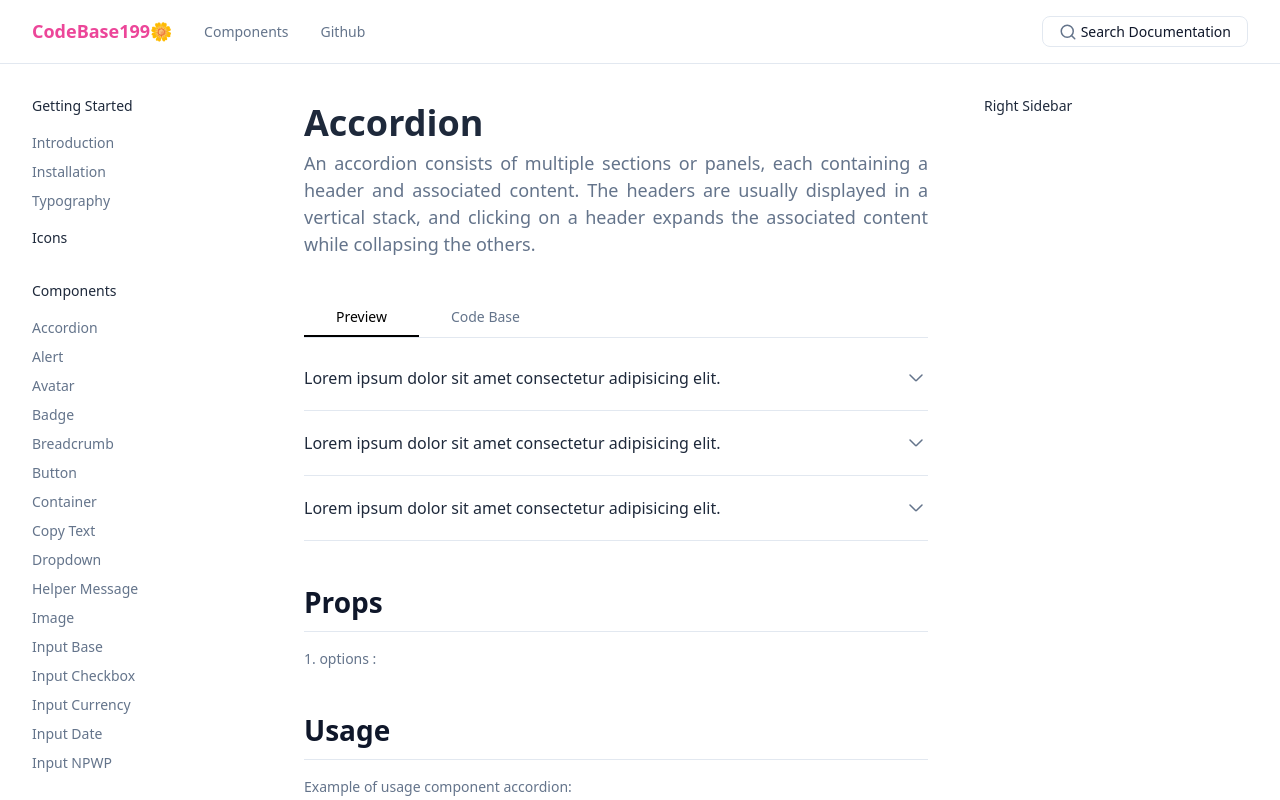
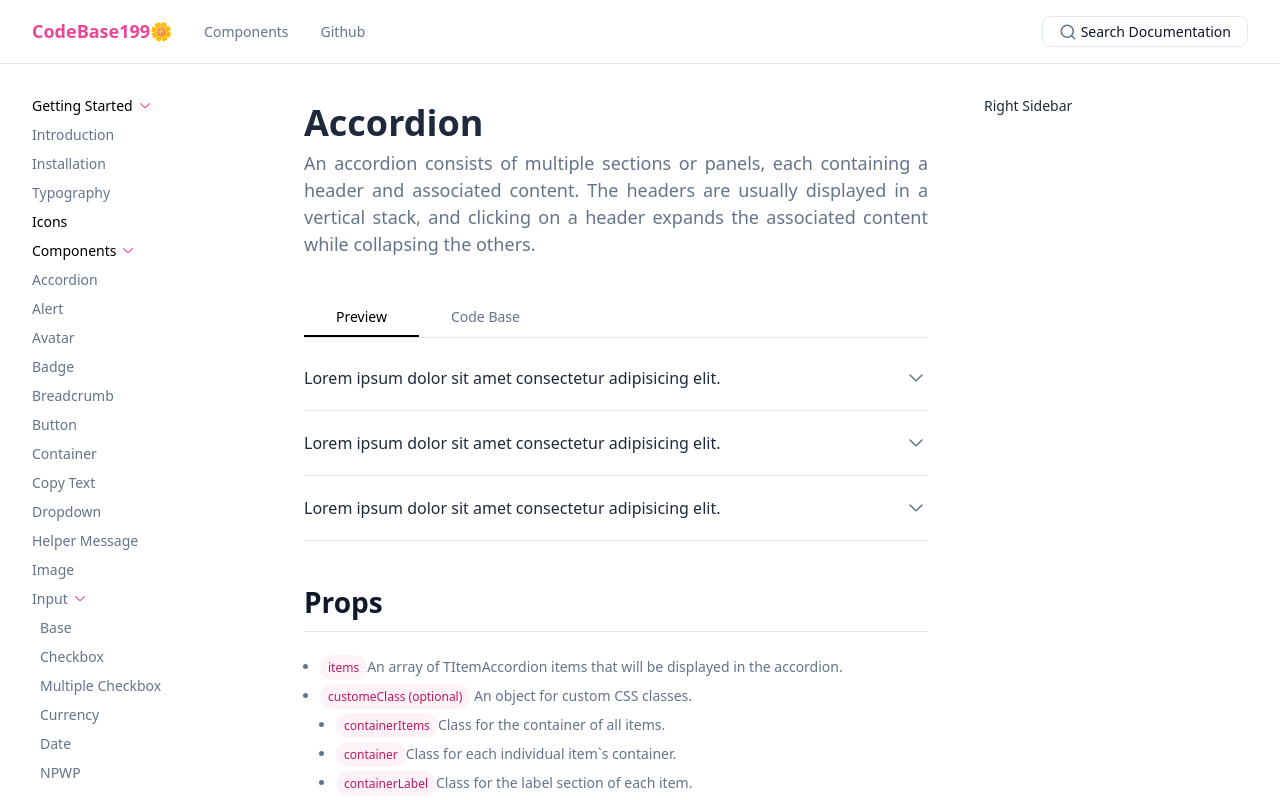
Before and after one commit to siska199/pp-w-code-base-react, a React (Vite) app in the folder react/: page / in a window 1280 px wide. Built offline with nearby package versions, Linux system fonts and the light colour scheme.

Commit message:
add feature list infinite loop

```diff
--- a/react/src/assets/icons/IconChevronToggle.tsx
+++ b/react/src/assets/icons/IconChevronToggle.tsx
@@ -1,17 +1,24 @@
 import { IconChevronDown } from '@assets/icons';
-import clsx from 'clsx';
+import { cn } from '@lib/utils/helper';
 
 interface TProps {
     isOpen: boolean;
+    onClick?:()=>void;
+    className?: string;
 }
 
 const IconChevronToggle = (props: TProps) => {
-    const { isOpen } = props
+    const { isOpen, onClick,className,...attrs } = props
+
+    const handleOnClick =()=>{
+        onClick && onClick()
+    }
     return (
-        <IconChevronDown className={clsx({
-            "transition-transform duration-300 cursor-pointer": true,
-            "rotate-180": isOpen
-        })} />
+        <IconChevronDown className={cn({
+            "transition-transform flex-inline duration-300 cursor-pointer": true,
+            "rotate-180": isOpen,
+            [className||'']:className
+        })} {...attrs} onClick={handleOnClick}/>
     )
 }
 
--- a/react/src/components/Sidebar.tsx
+++ b/react/src/components/Sidebar.tsx
@@ -1,14 +1,22 @@
 import { IconClose } from "@assets/icons"
-import Link from "@components/ui/Link"
 import Logo from "@components/ui/Logo"
 import useSidebar from "@hooks/ui/useSidebar"
 import { handleStopPropagation } from "@lib/utils/helper"
+import { TItemMenu } from "@types"
 import { useEffect, useState } from "react"
+import NestedMenu from "./ui/NestedMenu"
 
 
 const Sidebar = () => {
-    const [topPosition, setTopPosition] = useState(0)
-    const { handleToggleSidebar } = useSidebar()
+    const [topPosition, setTopPosition] = useState(0);
+    const { handleToggleSidebar } = useSidebar();
+
+
+    const [activeMenu, setActiveMenu] =useState<TItemMenu>({
+        name: "",
+        url: "",
+        childs:[]
+    })
 
     useEffect(() => {
         // Get Navbar Height for set position of the sidebar from top
@@ -19,6 +27,9 @@ const Sidebar = () => {
 
     }, [])
 
+    const handleChangeActiveMenu = (data:TItemMenu)=>{
+        setActiveMenu(data)
+    }
 
 
     return (
@@ -31,19 +42,16 @@ const Sidebar = () => {
                             <Logo className="text-body-medium" />
                             <IconClose onClick={handleToggleSidebar} className="ml-auto" />
                         </div>
-                        <div className="flex flex-col gap-4  overflow-y-auto max-h-full ">
-                            {
-                                listGroupMenu?.map((groupMenu, i) => <div key={i} className="font-medium">
-                                    <div className="mb-4">{groupMenu?.name}</div>
-                                    <ul className="flex flex-col gap-2">
-                                        {
-                                            groupMenu?.childs?.map((menu, j) => <Link key={j} url={menu.url} label={menu?.name} />)
+                        <NestedMenu
+                        setting={{
+                            "0":{
+                                expandInFirstRender:true,
+                                customeClass :{
+                                    label:"text-black font-medium"
                                 }
-                                    </ul>
-                                </div>
-                                )
                             }
-                        </div>
+                        }}
+                        menu={listGroupMenu} activeMenu={activeMenu} onChangeMenu={handleChangeActiveMenu}/>
                     </div>
                 </div>
             </div >
@@ -114,79 +122,95 @@ const listGroupMenu = [
             },
             {
                 name: 'Dropdown',
-                url: '/'
+                url: '/docs/components/dropdown'
             },
             {
                 name: 'Helper Message',
-                url: '/'
+                url: '/docs/components/helper-message'
             },
             {
                 name: 'Image',
-                url: '/'
+                url: '/docs/components/image'
             },
             {
-                name: 'Input Base',
-                url: '/'
+                name: 'Input',
+                url: '/docs/components/input',
+                childs : [
+                    {
+                        name :'Base',
+                        url: '/docs/components/input/base',
                     },
                     {
-                name: 'Input Checkbox',
-                url: '/'
+                        name:'Checkbox',
+                        url: '/docs/components/input/checkbox',
                     },
                     {
-                name: 'Input Currency',
-                url: '/'
+                        name:'Multiple Checkbox',
+                        url: '/docs/components/input/multiple-checkbox',
                     },
                     {
-                name: 'Input Date',
-                url: '/'
+                        name: 'Currency',
+                        url: '/docs/components/input/currency',
                     },
                     {
-                name: 'Input NPWP',
-                url: '/'
+                        name: 'Date',
+                        url: '/docs/components/input/date',
+                    },
+                    {
+                        name: 'NPWP',
+                        url: '/docs/components/input/npwp',
                     },
                     {
                         name: 'Input OTP',
-                url: '/'
+                        url: '/docs/components/input/otp',
                     },
                     {
                         name: 'Input Percentage',
-                url: '/'
+                        url: '/docs/components/input/percentage',
                     },
                     {
                         name: 'Input Phone Number',
-                url: '/'
+                        url: '/docs/components/input/phone-number'
                     },
                     {
                         name: 'Input Radio Button',
-                url: '/'
+                        url: '/docs/components/input/phone-number'
                     },
                     {
                         name: 'Input Select',
-                url: '/'
+                        url: '/docs/components/input/select'
                     },
                     {
                         name: 'Input Text Area',
-                url: '/'
+                        url: '/docs/components/input/text-area'
+                    },
+                ]
             },
             {
                 name: 'Link',
-                url: '/'
+                url: '/docs/components/link'
             },
             {
-                name: 'Logo',
-                url: '/'
+                name: 'List',
+                url: '/docs/components/list'
             },
             {
                 name: 'Progressbar',
-                url: '/'
+                url: '/docs/components/progressbar'
             },
             {
                 name: 'Progress Step',
-                url: '/'
+                url: '/docs/components/progres-step'
             },
             {
                 name: 'Modal',
-                url: '/'
+                url: '/docs/components/modal',
+                childs:[
+                    {
+                        name: 'Modal Confirmation',
+                        url: '/docs/components/modal/confirmation',
+                    }
+                ]
             },
         ]
     }
--- a/react/src/components/module/accordion-page/CardAdditionalInfoAccordion.tsx
+++ b/react/src/components/module/accordion-page/CardAdditionalInfoAccordion.tsx
@@ -13,7 +13,7 @@ const CardAdditionalInfoAccordion = () => {
             </>
         },
         {
-            title: "TOptions",
+            title: "TItemAccordion",
             caption: <>
                 <p>This is the type definition for the option used by the Accordion component.</p>
                 <CodeBlock codeString={displayTOption} />
@@ -29,7 +29,7 @@ const CardAdditionalInfoAccordion = () => {
 }
 
 const displayIconChevronToggle = `import { IconChevronDown } from '@assets/icons';
-import clsx from 'clsx';
+import { cn } from '@lib/utils/helper';
 
 interface TProps {
     isOpen: boolean;
@@ -38,7 +38,7 @@ interface TProps {
 const IconChevronToggle = (props: TProps) => {
     const { isOpen } = props
     return (
-        <IconChevronDown className={clsx({
+        <IconChevronDown className={cn({
             "transition-transform duration-300 cursor-pointer": true,
             "rotate-180": isOpen
         })} />
@@ -47,8 +47,8 @@ const IconChevronToggle = (props: TProps) => {
 
 export default IconChevronToggle`
 
-const displayTOption = `export interface TOption {
-  label : string;
-  value:string;
+const displayTOption = `export interface TItemAccordion {
+  label:string;
+  content: string;
 }`
 export default CardAdditionalInfoAccordion
--- a/react/src/components/module/accordion-page/CardIntroAccordion.tsx
+++ b/react/src/components/module/accordion-page/CardIntroAccordion.tsx
@@ -1,6 +1,5 @@
 import CardIntro from "@components/cards/CardIntro"
 import Accordion from "@components/ui/Accordion"
-
 
 const CardIntroAccordion = () => {
     return (
@@ -14,79 +13,108 @@ const CardIntroAccordion = () => {
 }
 
 const DisplayAccordion = () => {
-    const listOption = [
+    const listItems = [
         {
             label: 'Lorem ipsum dolor sit amet consectetur adipisicing elit.',
-            value: `Lorem ipsum dolor sit amet consectetur adipisicing elit. Maxime mollitia,
+            content: `Lorem ipsum dolor sit amet consectetur adipisicing elit. Maxime mollitia,
         molestiae quas vel sint commodi repudiandae consequuntur voluptatum laborum
         numquam blanditiis harum quisquam eius sed odit fugiat iusto fuga praesentium
         optio,`
         },
         {
             label: 'Lorem ipsum dolor sit amet consectetur adipisicing elit.',
-            value: `Lorem ipsum dolor sit amet consectetur adipisicing elit. Maxime mollitia,
+            content: `Lorem ipsum dolor sit amet consectetur adipisicing elit. Maxime mollitia,
         molestiae quas vel sint commodi repudiandae consequuntur voluptatum laborum
         numquam blanditiis harum quisquam eius sed odit fugiat iusto fuga praesentium
         optio,`
         },
         {
             label: 'Lorem ipsum dolor sit amet consectetur adipisicing elit.',
-            value: `Lorem ipsum dolor sit amet consectetur adipisicing elit. Maxime mollitia,
+            content: `Lorem ipsum dolor sit amet consectetur adipisicing elit. Maxime mollitia,
         molestiae quas vel sint commodi repudiandae consequuntur voluptatum laborum
         numquam blanditiis harum quisquam eius sed odit fugiat iusto fuga praesentium
         optio,`
         }
     ]
-    return <Accordion options={listOption} />
+    return <Accordion  items={listItems} />
 }
 
-const displayCodeBase = `/* eslint-disable react/jsx-handler-names */
-import IconChevronToggle from "@assets/icons/IconChevronToggle"
-import { TOption } from "@types"
-import clsx from "clsx"
-import { useState } from "react"
+const displayCodeBase = `import IconChevronToggle from "@assets/icons/IconChevronToggle";
+import { cn } from "@lib/utils/helper";
+import { TItemAccordion } from "@types";
+import { useState } from "react";
 
 interface TProps {
-  options: TOption[]
+  items : TItemAccordion[];
+  customeClass? :{
+    containerItems?   :string;
+    container?        :string;
+    containerLabel?   : string;
+    containerContent? :string;
+  }
 }
 
 const Accordion = (props: TProps) => {
-  const { options } = props
+  const {items,customeClass } = props
   return (
-    <div className="flex flex-col gap-2">
+    // Container items
+    <div className={cn({
+      "flex flex-col gap-2":true,
+      [customeClass?.containerItems||""]:customeClass?.containerItems,
+    })}>
       {
-        options?.map((option, i) => (
-          <Floating key={i} {...option} />
+        items?.map((item, i) => (
+          <Floating key={i} {...item} customeClass={customeClass} />
         ))
       }
     </div>
   )
 }
 
+type TFloatingProps = TItemAccordion&Pick<TProps,"customeClass">
 
-const Floating = (props: TOption) => {
-  const { label, value } = props
+export const Floating = (props: TFloatingProps ) => {
+  const { label, content,customeClass } = props
+
   const [isOpen, setIsOpen] = useState(false)
 
+  const handleToggleAccordion=()=>{
+    setIsOpen(!isOpen)
+  }
+
   return (
-    <div className="flex flex-col gap-2 gap w-full border-b py-3">
-      <div className="flex items-center w-full font-medium text-body-large justify-between">
+    // Container
+    <div className={cn({
+      'flex flex-col gap-2 gap w-full border-b py-3':true,
+      [customeClass?.container || '']:customeClass?.container
+    })}>
+
+      {/* Container Label */}
+      <div className={cn({
+        'flex items-center w-full font-medium text-body-medium justify-between':true,
+        [customeClass?.containerLabel ||'']: customeClass?.containerLabel
+      })}>
         {label}
-        <div className="cursor-pointer-custome" onClick={() => setIsOpen(!isOpen)}>
+        <div className="cursor-pointer-custome" onClick={() => handleToggleAccordion()}>
           <IconChevronToggle isOpen={isOpen} />
         </div>
       </div>
-      <div className={clsx({
-        "transition-all  duration-100 ease  text-body-medium text-gray": true,
-        " opacity-100 max-h-[10rem]": isOpen,
-        " opacity-0 max-h-0": !isOpen
+
+      {/* Container Content */}
+      <div className={cn({
+        "transition-all duration-100 ease": true,
+        "opacity-100 max-h-[10rem]": isOpen,
+        "opacity-0 max-h-0": !isOpen,
+        [customeClass?.containerContent||""] : customeClass?.containerContent
       })}>
-        {value}
+        <p className="">
+          {content}
+        </p>
       </div>
+
     </div>
   )
 }
 
-export default Accordion
-`;
+export default Accordion`
 export default CardIntroAccordion
--- a/react/src/components/module/accordion-page/CardPropsAccordion.tsx
+++ b/react/src/components/module/accordion-page/CardPropsAccordion.tsx
@@ -1,10 +1,39 @@
 import CardSubMenu from "@components/cards/CardSubMenu"
+import List from "@components/ui/List"
 
 
 const CardPropsAccordion = () => {
+    const listItem =  [
+        {
+            label: "items",
+            content:"An array of TItemAccordion items that will be displayed in the accordion."
+        },
+        {
+            label :"customeClass (optional)",
+            content : " An object for custom CSS classes.",
+            childs :[
+                {
+                    label:"containerItems",
+                    content :"Class for the container of all items."
+                },
+                {
+                    label:"container",
+                    content:"Class for each individual item`s container."
+                },
+                {
+                    label:"containerLabel",
+                    content:"Class for the label section of each item."
+                },
+                {
+                    label:"containerContent",
+                    content:"Class for the content section of each item.",
+                },
+            ]
+        }
+    ]
     return (
         <CardSubMenu title={'Props'}>
-            1. options :
+            <List items={listItem}/>
         </CardSubMenu>
     )
 }
--- a/react/src/components/ui/Accordion.tsx
+++ b/react/src/components/ui/Accordion.tsx
@@ -1,48 +1,76 @@
-/* eslint-disable react/jsx-handler-names */
-import IconChevronToggle from "@assets/icons/IconChevronToggle"
-import { TOption } from "@types"
-import clsx from "clsx"
-import { useState } from "react"
+import IconChevronToggle from "@assets/icons/IconChevronToggle";
+import { cn } from "@lib/utils/helper";
+import { TItemAccordion } from "@types";
+import { useState } from "react";
 
 interface TProps {
-  options: TOption[]
+  items : TItemAccordion[];
+  customeClass? :{
+    containerItems?   :string;
+    container?        :string;
+    containerLabel?   : string;
+    containerContent? :string;
+  }
 }
 
 const Accordion = (props: TProps) => {
-  const { options } = props
+  const {items,customeClass } = props
   return (
-    <div className="flex flex-col gap-2">
+    // Container items
+    <div className={cn({
+      "flex flex-col gap-2":true,
+      [customeClass?.containerItems||""]:customeClass?.containerItems,
+    })}>
       {
-        options?.map((option, i) => (
-          <Floating key={i} {...option} />
+        items?.map((item, i) => (
+          <Floating key={i} {...item} customeClass={customeClass} />
         ))
       }
     </div>
   )
 }
 
+type TFloatingProps = TItemAccordion&Pick<TProps,"customeClass">
 
-const Floating = (props: TOption) => {
-  const { label, value } = props
+export const Floating = (props: TFloatingProps ) => {
+  const { label, content,customeClass } = props
+
   const [isOpen, setIsOpen] = useState(false)
 
+  const handleToggleAccordion=()=>{
+    setIsOpen(!isOpen)
+  }
+
   return (
-    <div className="flex flex-col gap-2 gap w-full border-b py-3">
-      <div className="flex items-center w-full font-medium text-body-medium justify-between">
+    // Container
+    <div className={cn({
+      'flex flex-col gap-2 gap w-full border-b py-3':true,
+      [customeClass?.container || '']:customeClass?.container
+    })}>
+
+      {/* Container Label */}
+      <div className={cn({
+        'flex items-center w-full font-medium text-body-medium justify-between':true,
+        [customeClass?.containerLabel ||'']: customeClass?.containerLabel
+      })}>
         {label}
-        <div className="cursor-pointer-custome" onClick={() => setIsOpen(!isOpen)}>
+        <div className="cursor-pointer-custome" onClick={() => handleToggleAccordion()}>
           <IconChevronToggle isOpen={isOpen} />
         </div>
       </div>
-      <div className={clsx({
-        "transition-all  duration-100 ease   ": true,
-        " opacity-100 max-h-[10rem]": isOpen,
-        " opacity-0 max-h-0": !isOpen
+
+      {/* Container Content */}
+      <div className={cn({
+        "transition-all duration-100 ease": true,
+        "opacity-100 max-h-[10rem]": isOpen,
+        "opacity-0 max-h-0": !isOpen,
+        [customeClass?.containerContent||""] : customeClass?.containerContent
       })}>
         <p className="">
-          {value}
+          {content}
         </p>
       </div>
+
     </div>
   )
 }
--- a/react/src/components/ui/Badge.tsx
+++ b/react/src/components/ui/Badge.tsx
@@ -6,9 +6,9 @@ interface TProps extends React.HTMLProps<HTMLDivElement>, VariantProps<typeof ba
 }
 
 const Badge = (props: TProps) => {
-  const { label, className, variant, isRounded, customeElement, ...attrs } = props
+  const { label, className, variant, isRounded,typeBadge, customeElement, ...attrs } = props
   return (
-    <span className={`${cn(badgeVariants({ className, variant, isRounded }))} text-body-small`} {...attrs}>
+    <span className={`${cn(badgeVariants({ className, variant,typeBadge, isRounded }))} text-body-small`} {...attrs}>
       {label}
       {customeElement}
     </span>
@@ -17,7 +17,7 @@ const Badge = (props: TProps) => {
 
 
 const badgeVariants = cva(
-  'w-fit rounded-lg h-fit min-w-[3rem] border flex gap-1 text-center font-medium rounded items-center justify-center py-1  px-2 ',
+  'w-fit rounded-lg h-fit min-w-[3rem] flex-inline gap-1 text-center font-medium rounded items-center justify-center py-1  px-2 ',
   {
     variants: {
       variant: {
@@ -26,6 +26,10 @@ const badgeVariants = cva(
         'warning': "bg-warning-50 text-warning-700 ",
         'error': "bg-error-50 text-error-700 ",
       },
+      typeBadge :{
+        "1" : "",
+        "2" : "border"
+      },
       isRounded: {
         "false": "",
         "true": "rounded-full"
@@ -33,7 +37,8 @@ const badgeVariants = cva(
     },
     defaultVariants: {
       variant: "primary",
-      isRounded: true
+      isRounded: true,
+      typeBadge :"1"
     }
   }
 )
--- /dev/null
+++ b/react/src/components/ui/List.tsx
@@ -0,0 +1,28 @@
+import { TItemList } from "@types";
+import Badge from "./Badge";
+
+interface TProps {
+    items: TItemList[];
+}
+
+const List = (props: TProps) => {
+    const { items } = props;
+
+    const renderItems = (items: TItemList[]) => {
+        return (
+            <ul className="list-disc px-4 flex flex-col gap-2 mt-2">
+                {items.map((item, i) => (
+                    <li key={i}>
+                        {item.label && <Badge label={item.label} />}
+                        {item.content}
+                        {item.childs && renderItems(item.childs)}
+                    </li>
+                ))}
+            </ul>
+        );
+    };
+
+    return <>{renderItems(items)}</>;
+};
+
+export default List;
--- /dev/null
+++ b/react/src/components/ui/NestedMenu.tsx
@@ -0,0 +1,61 @@
+import IconChevronToggle from "@assets/icons/IconChevronToggle";
+import { cn, isEmptyValue } from "@lib/utils/helper";
+import { TItemMenu, TObject } from "@types";
+import { useState } from "react";
+
+interface TProps{
+    menu :TItemMenu[];
+    activeMenu : TItemMenu;
+    onChangeMenu : (params:TItemMenu)=>any;
+    setting? :TObject;
+    level  :number;
+}
+
+const NestedMenu = (props: TProps) => {
+
+  return <RenderMenu {...props} level={0}/>
+}
+
+
+const RenderMenu = (props:TProps) => {
+    const {activeMenu,menu,setting, level=0, onChangeMenu:handleOnChangeMenu}=props
+    const [isOpen,setIsOpen] =useState(false);
+
+    const handleOnClickMenu = (groupMenu:TItemMenu)=>{
+        isEmptyValue(groupMenu?.childs) ? handleOnChangeMenu(groupMenu): setIsOpen(!isOpen)
+    }
+    return (
+        <ul className={cn({
+            "flex flex-col   overflow-y-auto max-h-full ":true,
+            "ml-2":level>1
+        })}>
+            {menu?.map((groupMenu:TItemMenu, i) => (
+                <li key={i} className="">
+                    <div
+                        onClick={ ()=>handleOnClickMenu(groupMenu)}
+                        className={cn({
+                            "mb-2 flex items-center cursor-pointer ":true,
+                        })}
+                    >
+                            <span className={cn({
+                                "":true,
+                                [setting?.[level]?.customeClass?.label || ""] :setting?.[level]?.customeClass?.label
+                            })}>{groupMenu?.name} </span>
+                            {!isEmptyValue(groupMenu?.childs) && <IconChevronToggle className="icon-primary  h-[1.1rem]" isOpen={groupMenu?.name===activeMenu?.name}/>}
+                    </div>
+
+                    {!isEmptyValue(groupMenu?.childs) && RenderMenu({
+                        menu : groupMenu?.childs as TItemMenu[],
+                        level:level+1,
+                        activeMenu,
+                        setting,
+                        onChangeMenu:handleOnChangeMenu
+                    })}
+                </li>
+            ))}
+        </ul>
+    );
+};
+
+
+export default NestedMenu
--- a/react/src/pages/docs/components/AccordionPage.tsx
+++ b/react/src/pages/docs/components/AccordionPage.tsx
@@ -6,7 +6,6 @@ import CardUsageAccordion from "@components/module/accordion-page/CardUsageAccor
 
 
 const AccordionPage = () => {
-
 
   return (
     <>
```
Also changed, not shown: react/src/components/module/accordion-page/CardUsageAccordion.tsx (+7 -9 lines), react/src/types/index.ts (+19 -0 lines). Lines whose indentation alone changed are shown as unchanged.
